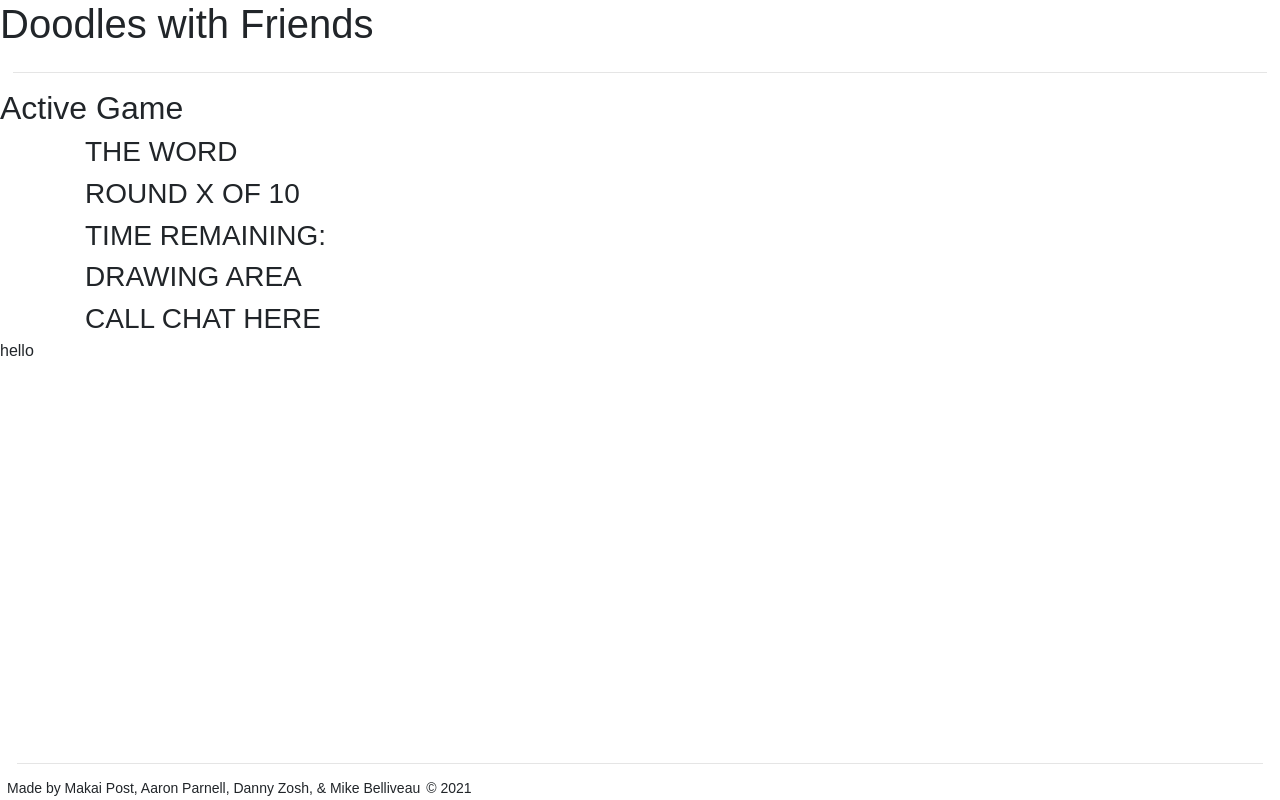
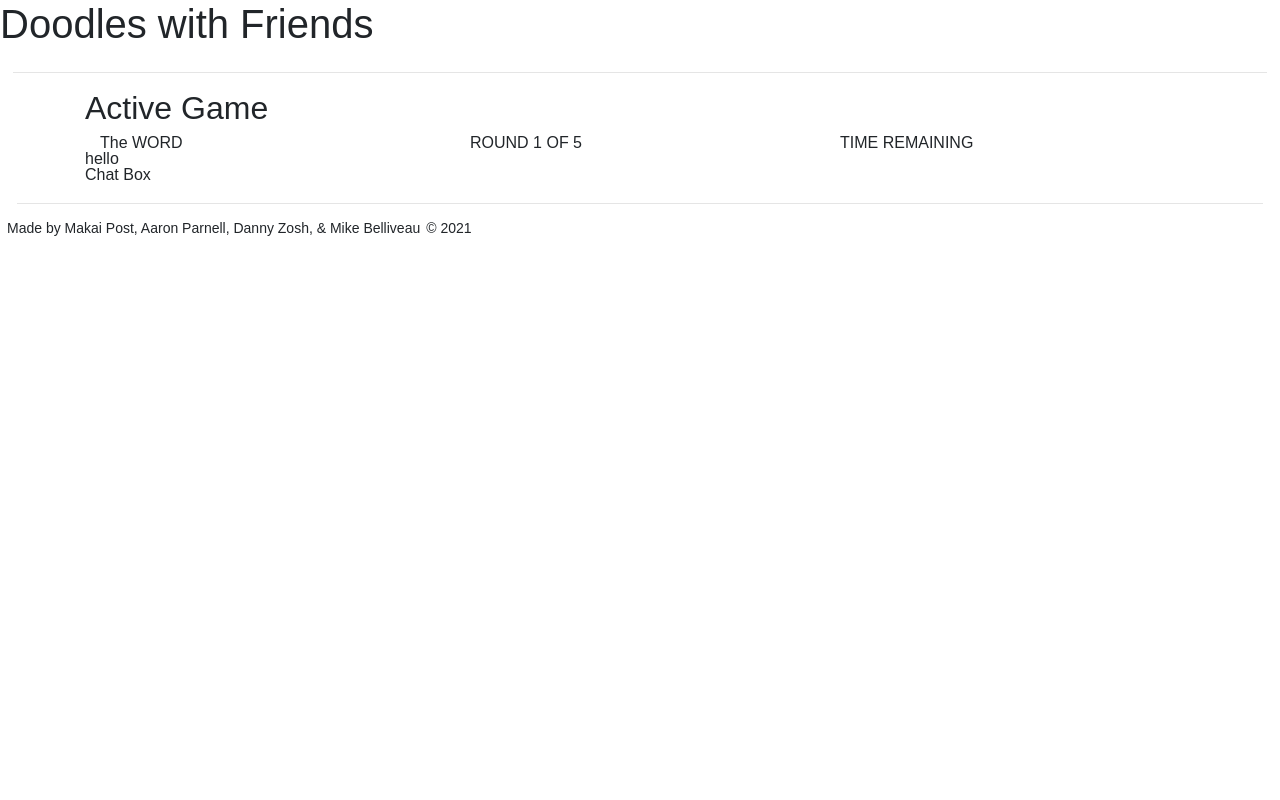
Before and after one commit to ToMakPo/Doodles-with-Friends, a React (Create React App) app in the folder client/: page / in a window 1280 px wide. Built offline with nearby package versions, Linux system fonts and the light colour scheme.

Commit message:
ActiveGame.js revisation

```diff
--- a/client/src/pages/ActiveGame.js
+++ b/client/src/pages/ActiveGame.js
@@ -1,35 +1,37 @@
 const { default: Canvas } = require("../components/Canvas")
-
 const ActiveGame = () => {
     return (
+        <div className="container ">
             <main>
                 <h2>Active Game</h2>
-            <div className="container">
-
-                <h3>THE WORD</h3>
-
-                <h3>ROUND X OF 10</h3>
-
-                <h3>TIME REMAINING:</h3>
-
+                <div class="container">
+                    <div class="row align-items-start">
+                    {/* Column1 */}
+                        <div class="col-sm">
+                        The WORD
                         </div>
-
-            <div className="container">
-
-                <h3>DRAWING AREA</h3>
-
+                    {/* Column2 */}
+                        <div class="col-sm">
+                        ROUND 1 OF 5
                         </div>
-
-            <div className="container">
-
-                <h3>CALL CHAT HERE</h3>
-
+                    {/* Column3 */}
+                        <div class="col-sm">
+                        TIME REMAINING
                         </div>
-
-
+                    </div>
+                </div>
+                <div class="container">
+                    <div class="row align-items-center">
                         <Canvas width={500} height={500} active={true}/>
+                    </div>
+                </div>
+                <div class="container">
+                    <div class="row align-items-end">
+                        <div>Chat Box</div>
+                    </div>
+                </div>
             </main>
+        </div>
     )
 }
-
 export default ActiveGame
```
Lines whose indentation alone changed are shown as unchanged.
